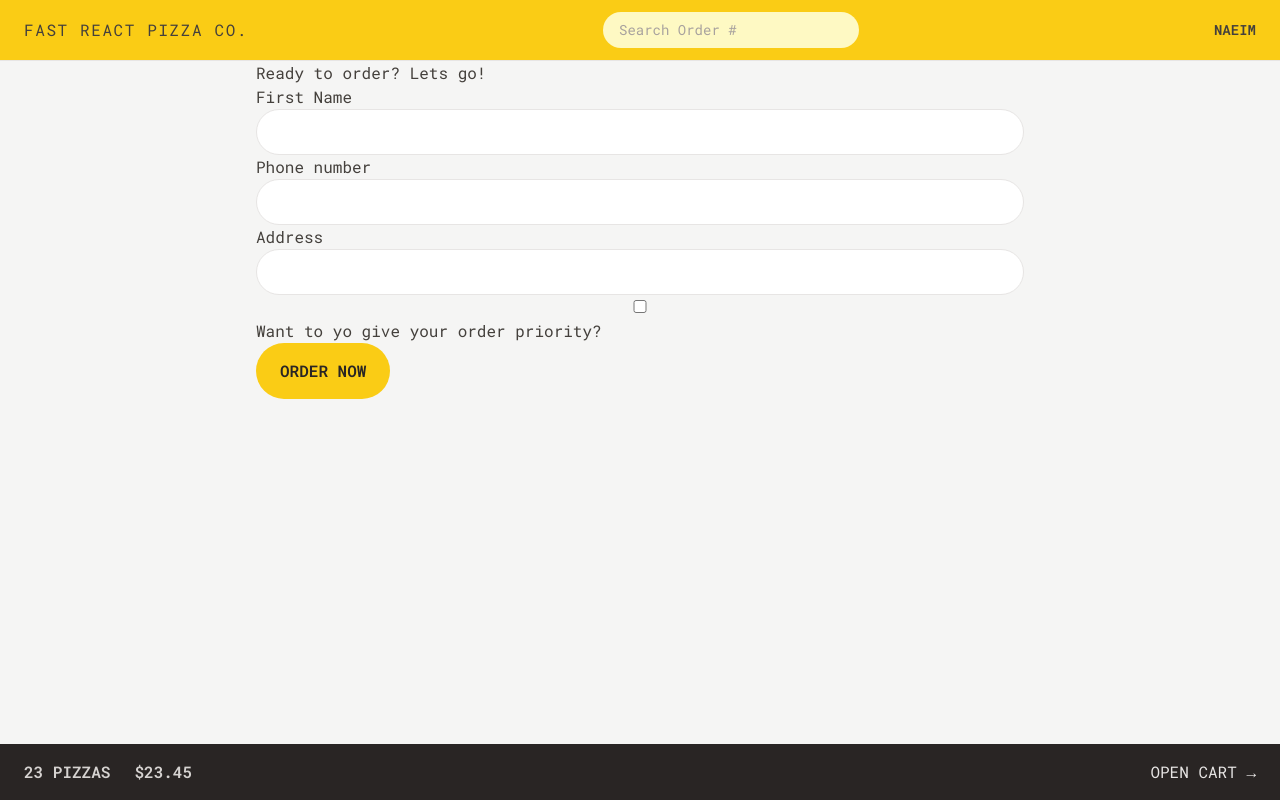
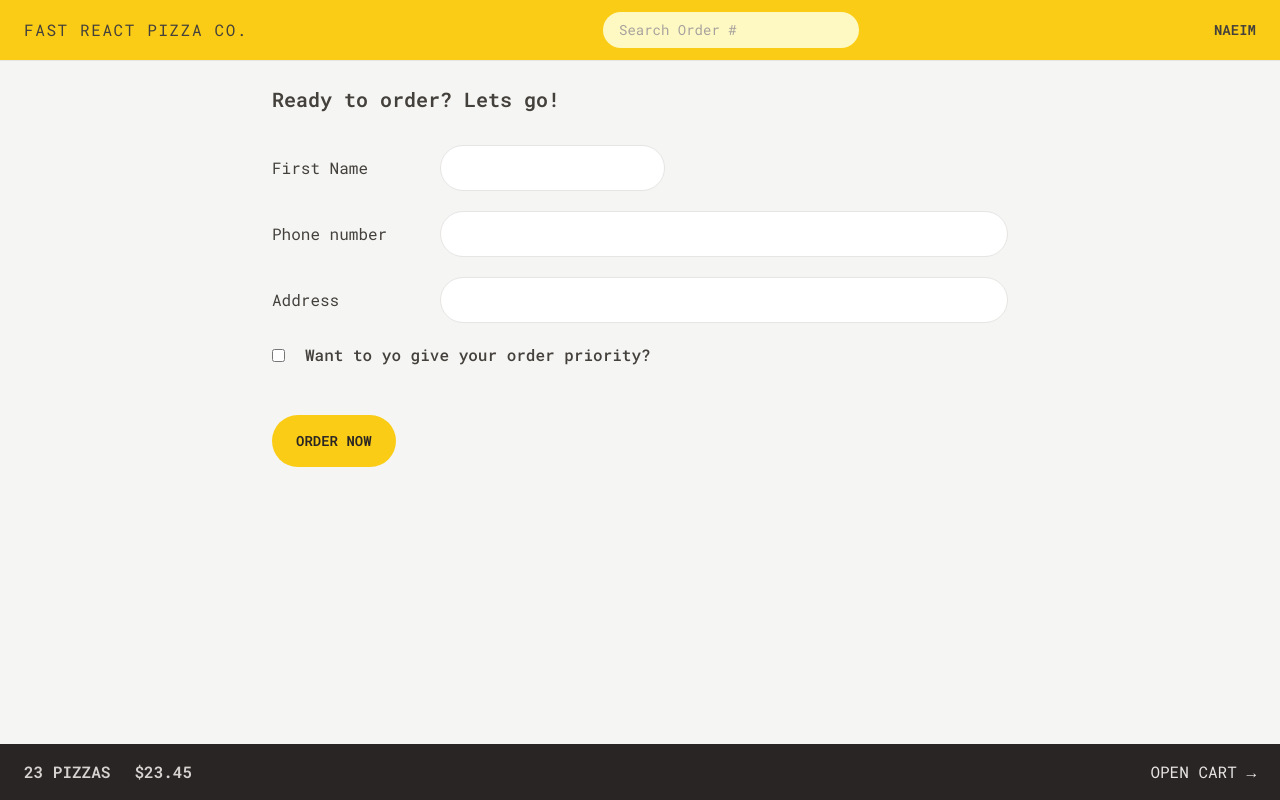
Before and after one commit to naeim-sa/fast-react-pizza, a React (Vite) app: page /order/new in a window 1280 px wide. Built offline with nearby package versions, Linux system fonts and the light colour scheme.

Commit message:
styling the order form

```diff
--- a/src/features/order/CreateOrder.jsx
+++ b/src/features/order/CreateOrder.jsx
@@ -44,31 +44,40 @@
   const cart = fakeCart;
 
   return (
-    <div>
-      <h2>Ready to order? Lets go!</h2>
+    <div className="px-4 py-6">
+      <h2 className="mb-8 text-xl font-semibold">Ready to order? Lets go!</h2>
 
       <Form method="POST">
-        <div>
-          <label>First Name</label>
+        <div className="mb-5 flex flex-col gap-2 sm:flex-row sm:items-center">
+          <label className="sm:basis-40">First Name</label>
           <input type="text" name="customer" required className="input" />
         </div>
 
-        <div>
-          <label>Phone number</label>
-          <div>
-            <input className="input" type="tel" name="phone" required />
-          </div>
-          {formErrors?.phone && <p>{formErrors.phone}</p>}
-        </div>
-
-        <div>
-          <label>Address</label>
-          <div>
-            <input type="text" name="address" required className="input" />
+        <div className="mb-5 flex flex-col gap-2 sm:flex-row sm:items-center">
+          <label className="sm:basis-40">Phone number</label>
+          <div className="grow">
+            <input className="input w-full" type="tel" name="phone" required />
+            {formErrors?.phone && (
+              <p className="mt-2 rounded-md bg-red-100 text-xs text-red-700">
+                {formErrors.phone}
+              </p>
+            )}
           </div>
         </div>
 
-        <div>
+        <div className="mb-5 flex flex-col gap-2 sm:flex-row sm:items-center">
+          <label className="sm:basis-40">Address</label>
+          <div className="grow">
+            <input
+              type="text"
+              name="address"
+              required
+              className="input w-full"
+            />
+          </div>
+        </div>
+
+        <div className="mb-12 flex items-center gap-5">
           <input
             type="checkbox"
             name="priority"
@@ -77,7 +86,9 @@
             // value={withPriority}
             // onChange={(e) => setWithPriority(e.target.checked)}
           />
-          <label htmlFor="priority">Want to yo give your order priority?</label>
+          <label htmlFor="priority" className="font-medium">
+            Want to yo give your order priority?
+          </label>
         </div>
 
         <div>
--- a/src/features/ui/Button.jsx
+++ b/src/features/ui/Button.jsx
@@ -2,7 +2,7 @@
 
 function Button({ children, disabled, to, type }) {
   const base =
-    'tracking inline-block rounded-full bg-yellow-400 font-semibold uppercase text-stone-800 transition-colors duration-300 hover:bg-yellow-300 focus:bg-yellow-300 focus:outline-none focus:ring focus:ring-yellow-300 focus:ring-offset-2 disabled:cursor-not-allowed';
+    'tracking inline-block text-sm rounded-full bg-yellow-400 font-semibold uppercase text-stone-800 transition-colors duration-300 hover:bg-yellow-300 focus:bg-yellow-300 focus:outline-none focus:ring focus:ring-yellow-300 focus:ring-offset-2 disabled:cursor-not-allowed';
 
   const styles = {
     primary: base + ' px-4 py-3 md:px-6 md:py-4',
--- a/src/index.css
+++ b/src/index.css
@@ -4,7 +4,7 @@
 
 @layer components {
   .input {
-    @apply w-full rounded-full border border-stone-200 px-4 py-2 text-sm transition-all duration-300 placeholder:text-stone-400 focus:outline-none focus:ring focus:ring-yellow-400 md:px-6 md:py-3;
+    @apply rounded-full border border-stone-200 px-4 py-2 text-sm transition-all duration-300 placeholder:text-stone-400 focus:outline-none focus:ring focus:ring-yellow-400 md:px-6 md:py-3;
   }
 
   /* https://dev.to/afif/i-made-100-css-loaders-for-your-next-project-4eje */
```
Also changed, not shown: index.html (+5 -2 lines).
